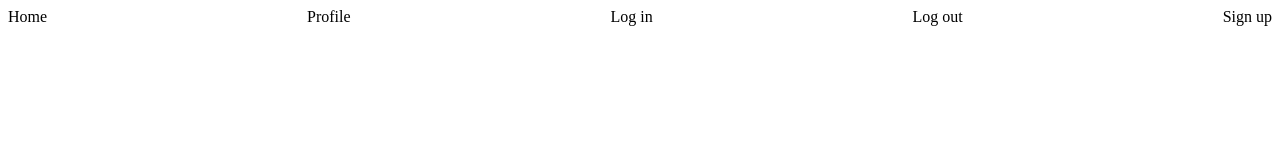
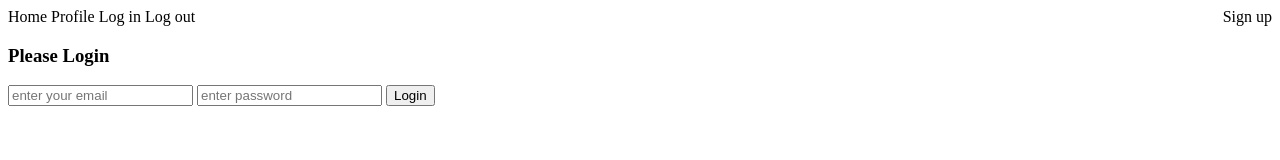
Before and after one commit to sarifulrana78/layout, a plain HTML site: page form.html in a window 1280 px wide. Drawn offline with Linux system fonts and the light colour scheme.

Commit message:
add email and password

```diff
--- a/form.html
+++ b/form.html
@@ -18,11 +18,21 @@
 <body>
     <nav>
         <!-- a*5 -->
-       <a href="">Home</a>
+
+       <div>
+        <a href="">Home</a>
        <a href="">Profile</a>
        <a href="">Log in</a>
        <a href="">Log out </a>
-       <a href="">Sign up</a>
+       </div>
+
+       <div>
+        <a href="">Sign up</a>
+       </div>
     </nav>
+    <h3>Please Login</h3>
+    <input type="email" placeholder="enter your email">
+    <input type="password" placeholder="enter password">
+    <input type="submit" value="Login">
 </body>
 </html>
```
